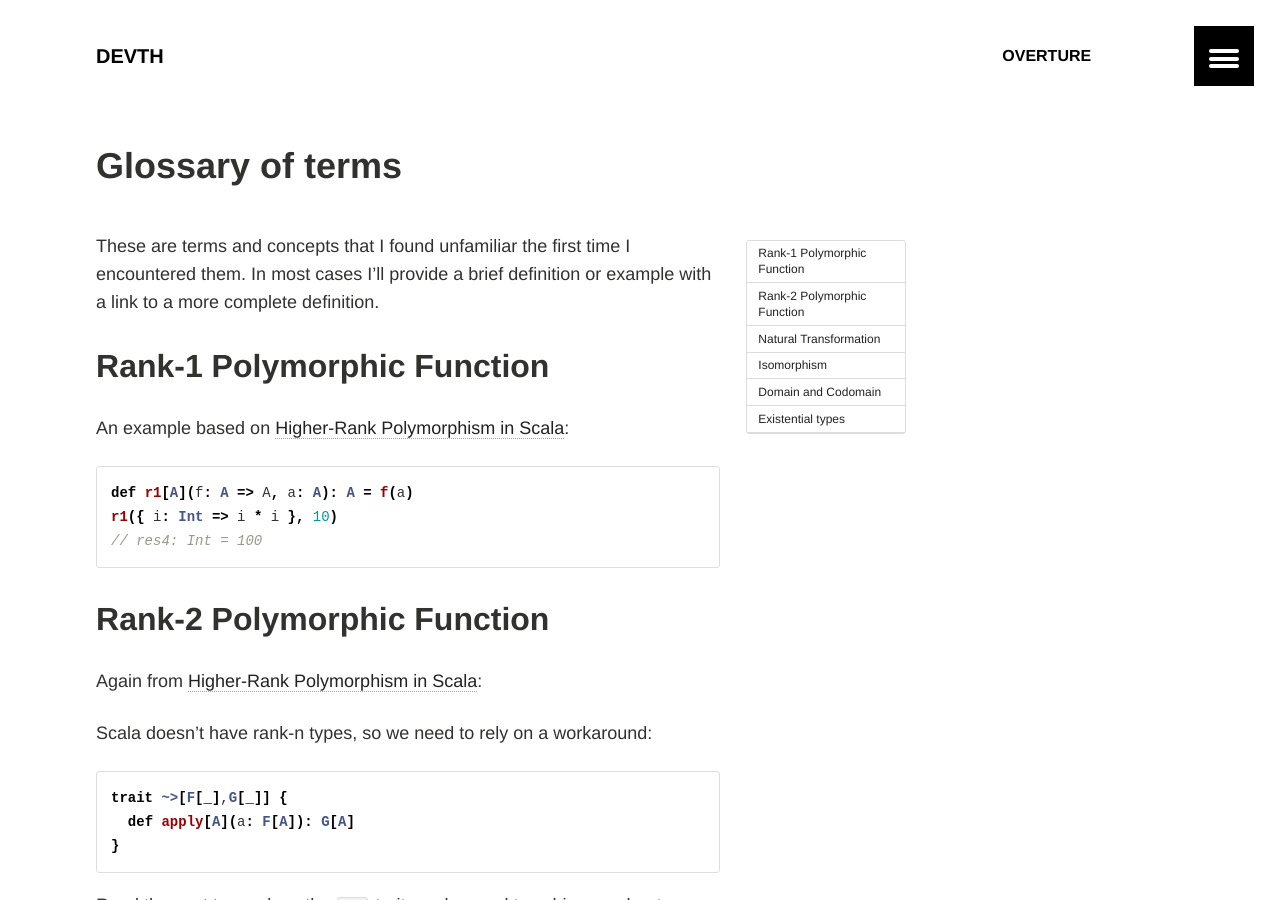
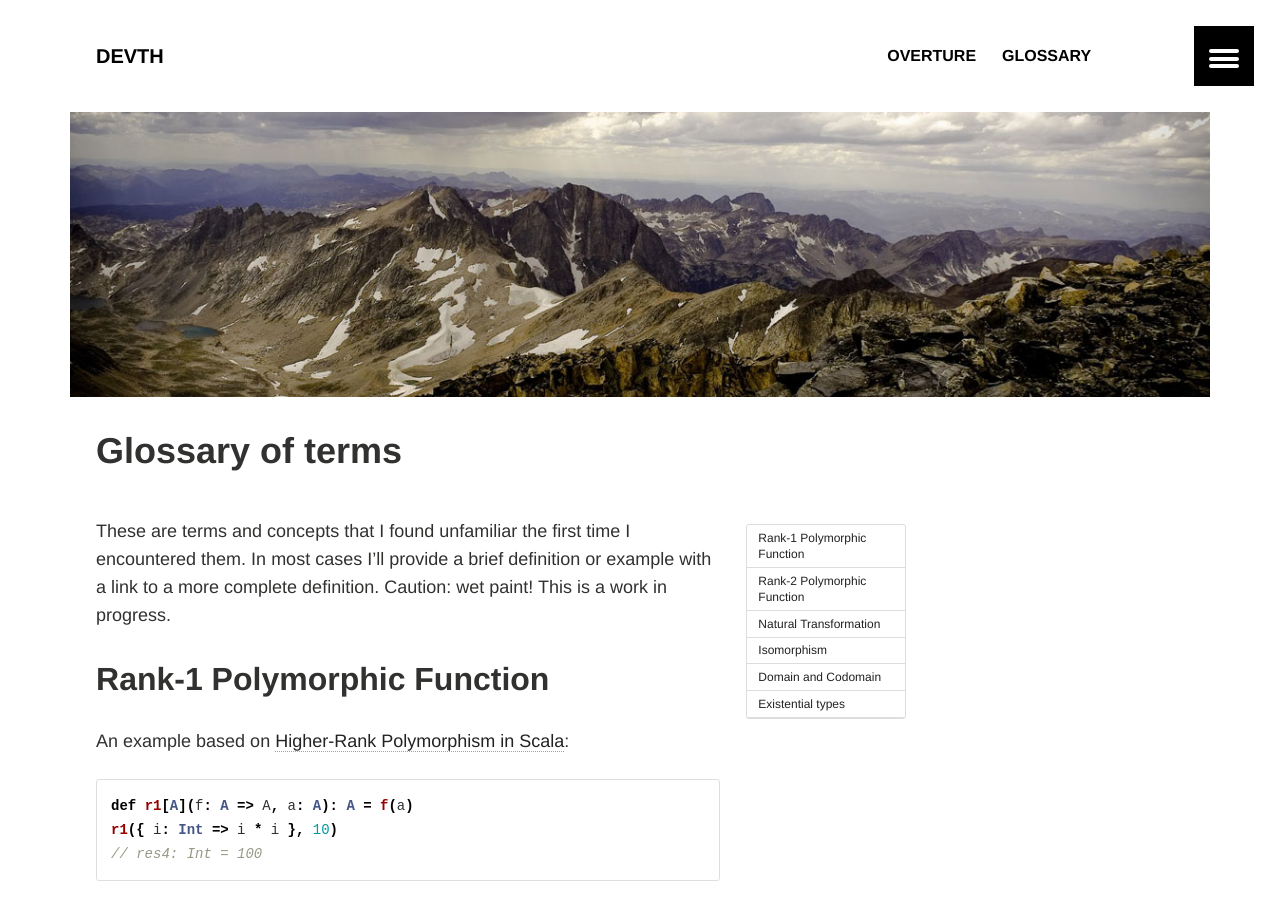
Before and after one commit to devth/devth.github.com, a Jekyll site: the page built from glossary.md, in a window 1280 px wide and 900 px high. Built offline with Jekyll 4.4.1, drawn with Linux system fonts in a browser that asks for light colours.

Commit message:
Add images to glossary and add it to the nav

```diff
--- a/_data/navigation.yml
+++ b/_data/navigation.yml
@@ -4,3 +4,8 @@
   url: /overture
   excerpt: "Programming, tools and process are stuck in the past"
   image: overture_300_200.jpg
+
+- title: Glossary
+  url: /glossary
+  excerpt: "Brief descriptions of unfamiliar terms"
+  image: granite_300_200.jpg
--- a/glossary.md
+++ b/glossary.md
@@ -1,12 +1,16 @@
 ---
 layout: article
 title: Glossary of terms
+image:
+  teaser: granite_300_200.jpg
+  feature: granite_1200_300.jpg
 toc: true
 ---
 
 These are terms and concepts that I found unfamiliar the first time I
 encountered them. In most cases I'll provide a brief definition or example with
-a link to a more complete definition.
+a link to a more complete definition. Caution: wet paint! This is a work in
+progress.
 
 
 ## Rank-1 Polymorphic Function
```
Also changed, not shown: images/granite_1200_300.jpg (added), 1 other file.
